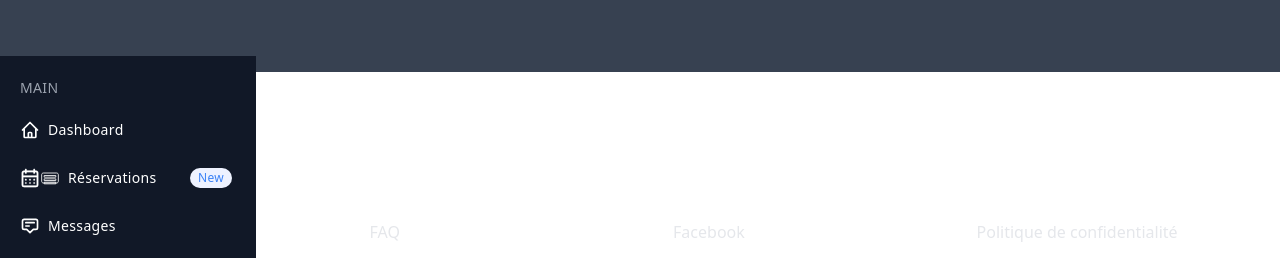
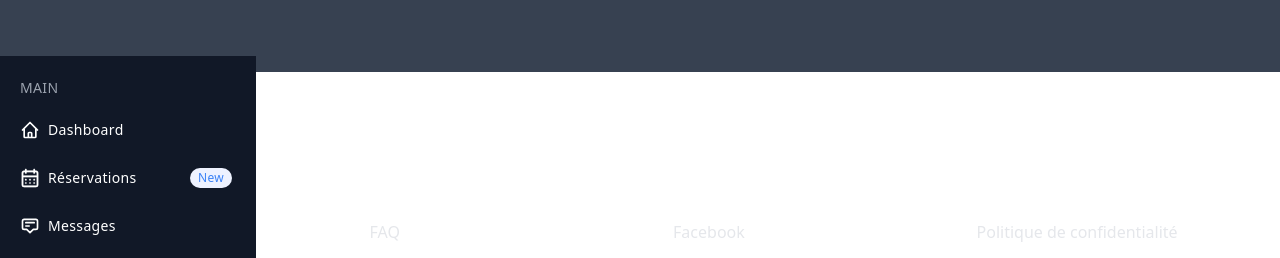
Before and after one commit to CPT-S401/AppClientClubMed, a Vue app in the folder AppClientClubMed/: page /user in a window 1280 px wide. Shown: the top 258 px of the page. Built offline with nearby package versions, Linux system fonts and the light colour scheme.

Commit message:
Choix de l'icon pour la sidebar

```diff
--- a/AppClientClubMed/src/components/SideBar.vue
+++ b/AppClientClubMed/src/components/SideBar.vue
@@ -30,10 +30,6 @@
                                 xmlns="http://www.w3.org/2000/svg">
                                 <path fill="currentColor" stroke-width="0.2"
                                     d="M12,19a1,1,0,1,0-1-1A1,1,0,0,0,12,19Zm5,0a1,1,0,1,0-1-1A1,1,0,0,0,17,19Zm0-4a1,1,0,1,0-1-1A1,1,0,0,0,17,15Zm-5,0a1,1,0,1,0-1-1A1,1,0,0,0,12,15ZM19,3H18V2a1,1,0,0,0-2,0V3H8V2A1,1,0,0,0,6,2V3H5A3,3,0,0,0,2,6V20a3,3,0,0,0,3,3H19a3,3,0,0,0,3-3V6A3,3,0,0,0,19,3Zm1,17a1,1,0,0,1-1,1H5a1,1,0,0,1-1-1V11H20ZM20,9H4V6A1,1,0,0,1,5,5H6V6A1,1,0,0,0,8,6V5h8V6a1,1,0,0,0,2,0V5h1a1,1,0,0,1,1,1ZM7,15a1,1,0,1,0-1-1A1,1,0,0,0,7,15Zm0,4a1,1,0,1,0-1-1A1,1,0,0,0,7,19Z" />
-                            </svg>
-                            <svg class="w-5 h-5" fill="none" stroke="currentColor" viewBox="0 0 24 24"
-                                xmlns="http://www.w3.org/2000/svg">
-                                <path d="M20,6H4C2.9,6,2,6.9,2,8v8c0,1.1,0.9,2,2,2h16c1.1,0,2-0.9,2-2V8C22,6.9,21.1,6,20,6z M19,9v2H5V9H19z M19,13v2H5v-2H19z M19,17v2H5v-2H19z"/>
                             </svg>
                         </span>
                         <span class="ml-2 text-sm tracking-wide truncate">Réservations</span>
```
